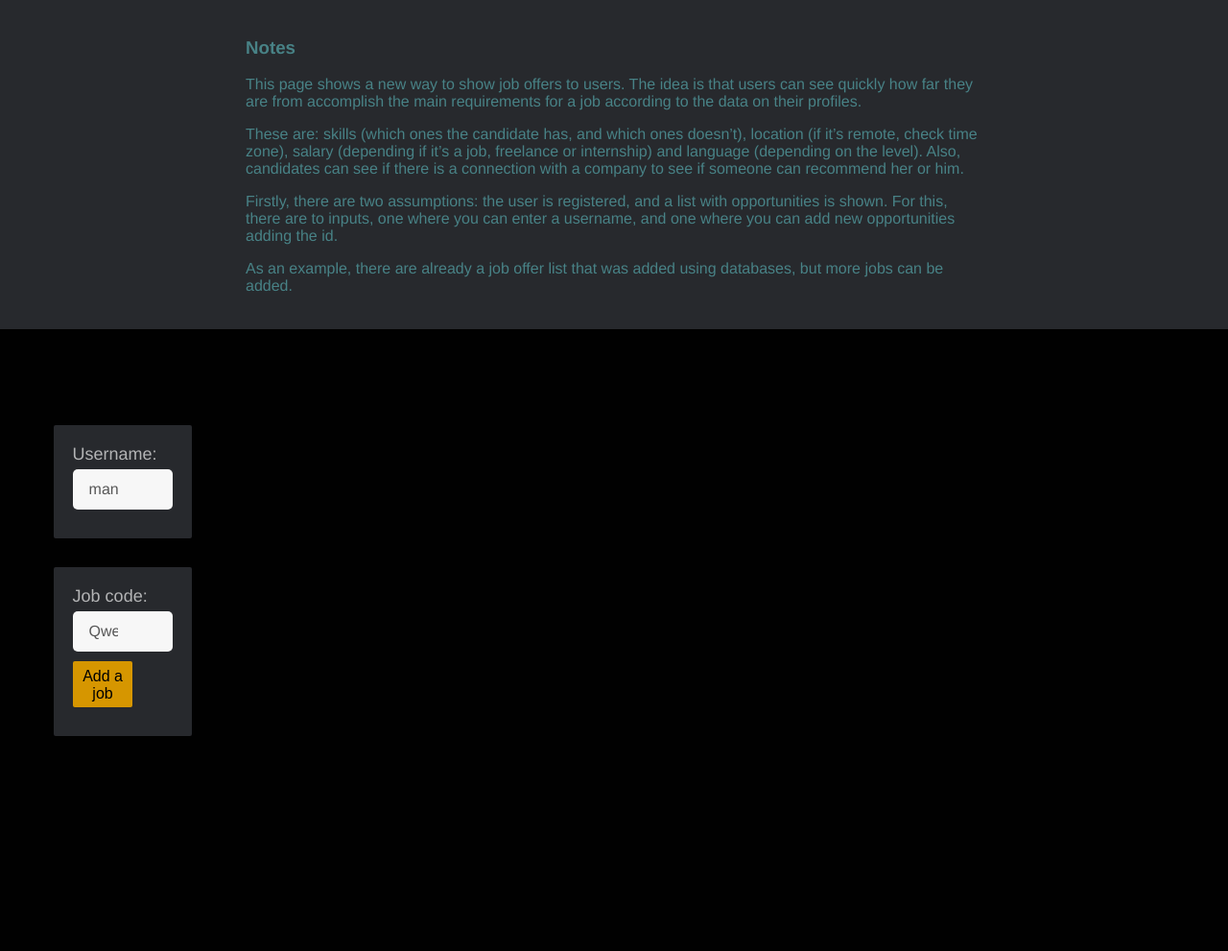
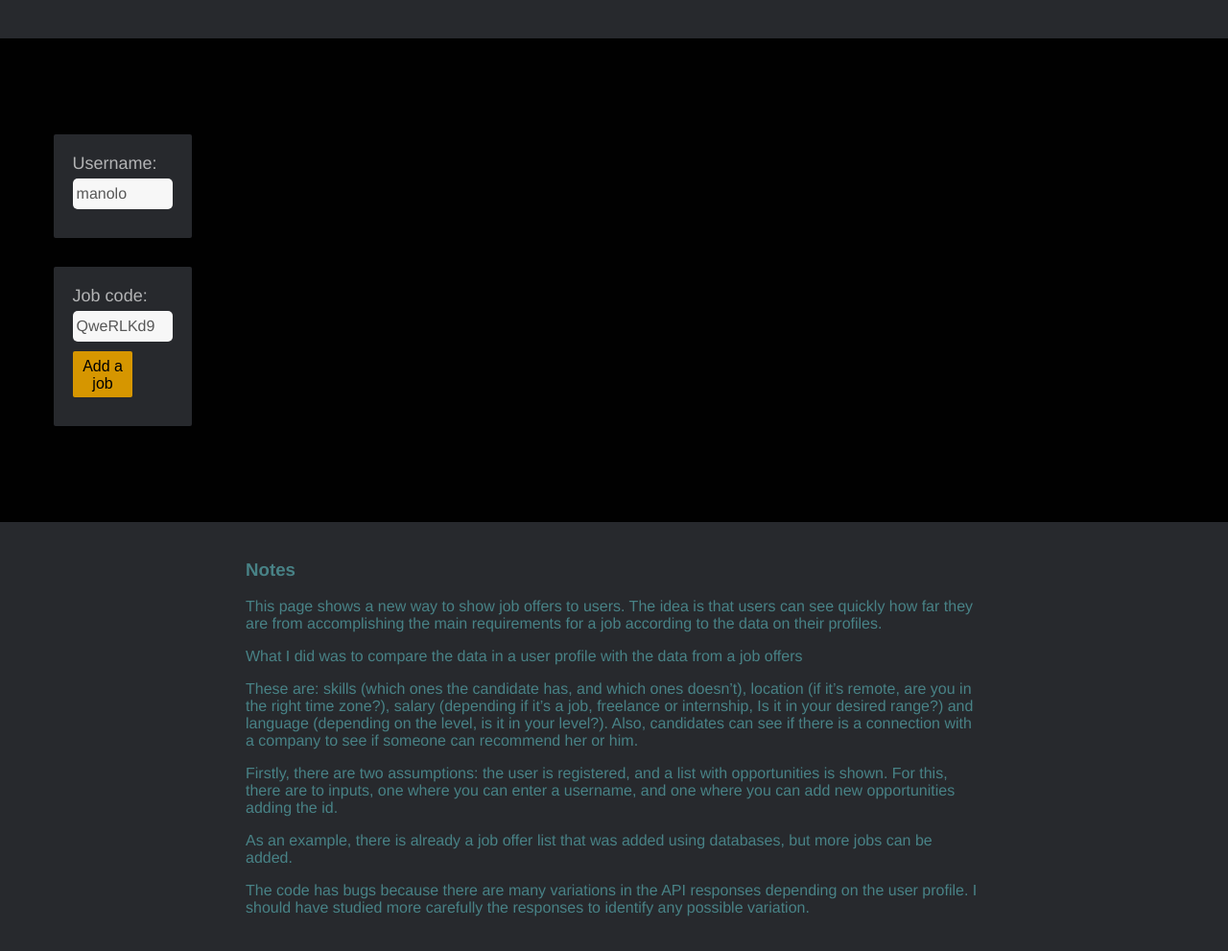
Before and after one commit to juliangantiva/torre2, a Django app: page / in a window 1280 px wide. Shown: the whole page at 96% size. Before the commit the page ends 767 px from the top, so only its background shows below. Run offline with Django 3.2, Linux system fonts and the light colour scheme; data that the repository does not hold is empty; some libraries are stand-ins or nearby versions.

Commit message:
Cleaning bugs

```diff
--- a/templates/show_info.html
+++ b/templates/show_info.html
@@ -87,7 +87,7 @@
             text-decoration: none;
             margin-left: 10%;
             padding: 7px 0 5px 0;
-            width: 10%;
+            width: 23%;
             display: block;
             text-align: center;
             cursor: pointer;
@@ -144,6 +144,10 @@
             margin: 0 5px 10px 0;
         }
 
+        .info-salary{
+            margin: 10px 5px 10px 0;
+        }
+
         /* -------------------------- */
 
         .seach-data input {
@@ -153,7 +157,7 @@
             display: inline-block;
             font: inherit;
             line-height: 1.5em;
-            padding: 0.5em 3.5em 0.5em 1em;
+            padding: 3px;
             color: #575757;
         }
 
@@ -262,7 +266,7 @@
         .job-more{
             margin-left: 5%;
             padding: 12px 0 10px 0;
-            width: 30%;
+            width: 50%;
         }
 
         /* Boxes with info ---------------------------*/
@@ -294,6 +298,10 @@
             font-size: 13px;
             padding: 10px 12px 8px 12px;
             margin: 0 5px 10px 0;
+        }
+
+        .info-salary{
+            margin: 10px 5px 10px 0;
         }
 
 
@@ -331,25 +339,7 @@
 
 <body>
 
-    <div class="menu">
-
-        <h3>Notes</h3>
-
-        <p>
-        This page shows a new way to show job offers to users. The idea is that users can see quickly how far they are from accomplish the main requirements for a job according to the data on their profiles.
-        </p>
-        <p>
-        These are: skills (which ones the candidate has, and which ones doesn’t), location (if it’s remote, check time zone), salary (depending if it’s a job, freelance or internship) and language (depending on the level). Also, candidates can see if there is a connection with a company to see if someone can recommend her or him.
-        </p>
-        <p>
-        Firstly, there are two assumptions: the user is registered, and a list with opportunities is shown. For this, there are to inputs, one where you can enter a username, and one where you can add new opportunities adding the id.
-        </p>
-        <p>
-        As an example, there are already a job offer list that was added using databases, but more jobs can be added.
-        </p>
-
-
-    </div>
+    <div class="menu"></div>
 
     <div class="menu-side">
         <div class="seach-data">
@@ -387,12 +377,40 @@
             {% endif %}
             {% if oppor.salary %}<div class="job-info">Salary: {{ oppor.salary }}</div>{% endif %}
             <div class="job-line"></div>
-            <div class="job-more" data-code="{{ oppor.code }}" data-load="0">More</div>
+            <div class="job-more" data-code="{{ oppor.code }}" data-load="0">See if it fits you</div>
 
             <div class="job-moreinfo" id="{{ oppor.code }}"></div>
         </div>
 
         {% endfor %}
+
+    </div>
+
+    <div class="menu">
+
+        <h3>Notes</h3>
+
+        <p>
+        This page shows a new way to show job offers to users. The idea is that users can see quickly how far they are from accomplishing the main requirements for a job according to the data on their profiles.
+        </p>
+        <p>
+        What I did was to compare the data in a user profile with the data from a job offers
+        </p>
+        <p>
+        These are: skills (which ones the candidate has, and which ones doesn’t), location (if it’s remote, are you in the right time zone?), salary (depending if it’s a job, freelance or internship, Is it in your desired range?) and language (depending on the level, is it in your level?). Also, candidates can see if there is a connection with a company to see if someone can recommend her or him.
+        </p>
+        <p>
+        Firstly, there are two assumptions: the user is registered, and a list with opportunities is shown. For this, there are to inputs, one where you can enter a username, and one where you can add new opportunities adding the id.
+        </p>
+        <p>
+        As an example, there is already a job offer list that was added using databases, but more jobs can be added.
+        </p>
+        <p>
+        The code has bugs because there are many variations in the API responses depending on the user profile. I should have studied more carefully the responses to identify any possible variation.
+        </p>
+
+
+
 
     </div>
 
@@ -402,7 +420,7 @@ $(document).ready(function(){
 
     $('#id_username').on('click', function(){
         $('.job-more').attr('data-load','0');
-        $('.job-more').html('More');
+        $('.job-more').html('See if it fits you');
         $('.job-moreinfo').slideUp();
         $('.msg_user').html('');
     });
@@ -436,13 +454,13 @@ $(document).ready(function(){
                         $('#'+code).slideDown();
                     } else {
                         $('.msg_user').html('User not found');
-                        $more.html('More');
+                        $more.html('See if it fits you');
                     }
 
                 },
                 error: function(){
                     console.log('ajax error')
-                    $('.job-more').html('More');
+                    $('.job-more').html('See if it fits you');
                 }
             });
 
@@ -450,10 +468,10 @@ $(document).ready(function(){
 
             $('#'+code).slideToggle();
             var text = $more.text();
-            if (text === 'More') {
+            if (text === 'See if it fits you') {
                 $more.text('Less');
             } else {
-                $more.text('More');
+                $more.text('See if it fits you');
             }
 
         }
@@ -468,8 +486,8 @@ $(document).ready(function(){
         ///Skills////////////////////////////////////////////////////
 
         var jobStrengths = data.job_strengths;
-
         var htmlSkills1 = '';
+        if (jobStrengths.error === undefined){
 
             var htmlSkills2 = '';
             var htmlSkills3 = '';
@@ -495,11 +513,19 @@ $(document).ready(function(){
 
             htmlSkills1 = htmlSkills2 + htmlSkills3;
 
+            htmlSkills1 = '<div class="info-div">'+
+            '<div class="info-title">Skills</div>'+
+            '<div class="info-linea2"></div>'+
+            htmlSkills1 +
+            '</div>';
+
+        }
+
         ///Location////////////////////////////////////////////////////
 
         var jobLocation = data.job_location;
-
         var htmlLocation1 = '';
+        if (jobLocation.error === undefined){
 
             var htmlLocation2 = '';
             var htmlLocation3 = '';
@@ -528,11 +554,19 @@ $(document).ready(function(){
                 htmlLocation1 =  htmlLocation2 + htmlLocation3;
             }
 
+            htmlLocation1 = '<div class="info-div">'+
+            '<div class="info-title">Location</div>'+
+            '<div class="info-linea2"></div>'+
+            htmlLocation1 +
+            '</div>';
+
+        }
+
         ///Salary////////////////////////////////////////////////////
 
         var jobSalary = data.job_salary;
-
         var htmlSalary1 = '';
+        if (jobSalary.error === undefined){
 
             var htmlSalary2 = '';
             var htmlSalary3 = '';
@@ -566,11 +600,19 @@ $(document).ready(function(){
 
             htmlSalary1 = htmlSalary2 + htmlSalary3 + htmlSalary4;
 
+            htmlSalary1 = '<div class="info-div">'+
+            '<div class="info-title">Salary</div>'+
+            '<div class="info-linea2"></div>'+
+            htmlSalary1 +
+            '</div>';
+
+        }
+
         ///Language////////////////////////////////////////////////////
 
         var jobLanguages = data.job_languages;
-
         var htmlLanguages1 = '';
+        if (jobLanguages.error === undefined){
 
             var htmlLanguages2 = '';
             var htmlLanguages3 = '';
@@ -596,11 +638,19 @@ $(document).ready(function(){
 
             htmlLanguages1 = htmlLanguages2 + htmlLanguages3;
 
+            htmlLanguages1 = '<div class="info-div">'+
+            '<div class="info-title">Language</div>'+
+            '<div class="info-linea2"></div>'+
+            htmlLanguages1 +
+            '</div>';
+
+        }
+
         ///Connections////////////////////////////////////////////////////
 
         var jobMembers = data.job_members;
-
         var htmlMembers1 = '';
+        if (jobMembers.error === undefined){
 
             var htmlMembers2 = '';
             aux = '';
@@ -621,37 +671,17 @@ $(document).ready(function(){
 
             htmlMembers1 = htmlMembers2;
 
-        ///////////////////////////////////////////////////////
-
-        var content = '<div class="info-div">'+
-            '<div class="info-title">Skills</div>'+
-            '<div class="info-linea2"></div>'+
-            htmlSkills1 +
-        '</div>'+
-
-        '<div class="info-div">'+
-            '<div class="info-title">Location</div>'+
-            '<div class="info-linea2"></div>'+
-            htmlLocation1 +
-        '</div>'+
-
-        '<div class="info-div">'+
-            '<div class="info-title">Salary</div>'+
-            '<div class="info-linea2"></div>'+
-            htmlSalary1 +
-        '</div>'+
-
-        '<div class="info-div">'+
-            '<div class="info-title">Language</div>'+
-            '<div class="info-linea2"></div>'+
-            htmlLanguages1 +
-        '</div>'+
-
-        '<div class="info-div">'+
+            htmlMembers1 = '<div class="info-div">'+
             '<div class="info-title">Members you know</div>'+
             '<div class="info-linea2"></div>'+
             htmlMembers1+
-        '</div>'
+            '</div>';
+
+        }
+
+        ///////////////////////////////////////////////////////
+
+        var content = htmlSkills1+htmlLocation1+htmlSalary1+htmlLanguages1+htmlMembers1
 
         return content;
     }
@@ -732,7 +762,7 @@ $(document).ready(function(){
             '<div class="job-info">'+location+'</div>'+
             '<div class="job-info">Salary: '+salary+'</div>'+
             '<div class="job-line"></div>'+
-            '<div class="job-more" data-code="'+code+'" data-load="0">More</div>'+
+            '<div class="job-more" data-code="'+code+'" data-load="0">See if it fits you</div>'+
             '<div class="job-moreinfo" id="'+code+'"></div>'+
         '</div>';
 
--- a/torre1_app/views.py
+++ b/torre1_app/views.py
@@ -10,8 +10,6 @@ from .models import Opportunity
 # - GET https://torre.co/api/opportunities/$id (gets job information of $id)
 # - POST https://search.torre.co/opportunities/_search/?[offset=$offset&size=$size&aggregate=$aggregate]
 # and https://search.torre.co/people/_search/?[offset=$offset&size=$size&aggregate=$aggregate] (search for jobs and people in general, you can see how it's being used here: https://torre.co/search).
-
-
 
 
 
@@ -45,49 +43,6 @@ def get_job(request):
 
 def get_data(request):
 
-    #################################################################################
-    #username = 'juliangantiva'
-    #username = 'manolo'
-    #params_con = {'deep': '2'} # grados de conexion
-
-    #job_id = "QweRLKd9"
-    #job_id = "0wxnG7r2"   # remoto sin horario
-    #job_id = "ldENkbr7"   # no remoto, sueldo fijo
-    #job_id = "ldEVBjr7"   # no sueldo
-    #job_id = "awKxOpdn"   # Freelancer
-    #job_id = "0wxnvpr2"   # Pasantia
-
-    # params_peo = {'offset': '0', 'size': '1', 'aggregate':'true'}
-    # params_opp = {'offset': '0', 'size': '1', 'aggregate':'true'}
-
-    #url_bio = "https://torre.bio/api/bios/{}".format(username)
-
-    #url_con = "https://torre.bio/api/people/{}/network".format(username)
-
-    # url_job = "https://torre.co/api/opportunities/{}".format(job_id)
-
-    # url_opp = "https://search.torre.co/opportunities/_search/"
-
-    # url_peo = "https://search.torre.co/people/_search/"
-
-
-
-    # r_user = requests.get(url_bio).json()
-    #r_conec = requests.get(url_con, params=params_con).json()
-    #r_job = requests.get(url_job).json()
-    # #r_people = requests.post(url_peo, params=params_peo).json()
-    # r_oppor = requests.post(url_opp, params=params_opp).json()
-
-    # r = json.dumps(r_conec)
-    # parsed = json.loads(r)
-    # r = json.dumps(parsed, indent=4, sort_keys=False)
-    # print(r)
-
-    # f= open("conec_data.txt","w+")
-    # f.write(r)
-    # f.close()
-    #################################################################################
-
     if request.is_ajax():
 
         username = request.GET.get('username')
@@ -110,162 +65,187 @@ def get_data(request):
             # r = json.dumps(r_user)
             # parsed = json.loads(r)
             # print(json.dumps(parsed, indent=4, sort_keys=False))
+            # f= open("conec_data.txt","w+")
+            # f.write(r)
+            # f.close()
 
 
             ##############################
             # Skills
 
-            user_stren  = r_user['strengths']
-            user_indus  = r_user['opportunities'][-1]['data']
-            job_stren   = r_job['strengths']
+            try:
+                user_stren  = r_user['strengths']
+                #user_indus  = r_user['opportunities'][-1]['data']
+                job_stren   = r_job['strengths']
 
-            equal_stren = []
-            for job_stren_a in job_stren:
-                equal = False
-                for user_stren_a in user_stren:
-                    if job_stren_a['code'] == user_stren_a['code']:
-                        equal = True
+                equal_stren = []
+                for job_stren_a in job_stren:
+                    equal = False
+                    for user_stren_a in user_stren:
+                        if job_stren_a['code'] == user_stren_a['code']:
+                            equal = True
 
-                equal_stren.append(1) if equal else equal_stren.append(0)
+                    equal_stren.append(1) if equal else equal_stren.append(0)
 
 
-            for ind, job_stren_a in enumerate(job_stren):
-                if equal_stren[ind] == 0:
-                    for user_indus_a in user_indus:
-                        if job_stren_a['name'] == user_indus_a['name']:
-                            equal_stren[ind] = 2
+                # for ind, job_stren_a in enumerate(job_stren):
+                #     if equal_stren[ind] == 0:
+                #         for user_indus_a in user_indus:
+                #             if job_stren_a['name'] == user_indus_a['name']:
+                #                 equal_stren[ind] = 2
 
-            for ind, job_stren_a in enumerate(job_stren):
-                job_stren_a['accomplish'] = equal_stren[ind]
+                for ind, job_stren_a in enumerate(job_stren):
+                    job_stren_a['accomplish'] = equal_stren[ind]
+
+
+            except:
+                job_stren = { 'error': True }
 
             ##############################
             # Location
 
-            timezones   = ''
-            location_job= ''
-            time_ok     = False
-            location_ok = False
-            remote      = False
+            try:
+                timezones   = ''
+                location_job= ''
+                time_ok     = False
+                location_ok = False
+                remote      = False
 
-            job_place = r_job['place']
-            if job_place['remote'] == True:
-                remote = True
-                timezoneOffSet = int(r_user['person']['location']['timezoneOffSet'])/(1000*60*60)
-                timezones = r_job['timezones']
-                timezones_min = int(timezones[0][3:6])
-                timezones_max = int(timezones[1][3:6])
-                if timezoneOffSet >= timezones_min and timezoneOffSet <= timezones_max:
-                    time_ok = True
-            else:
-                location_user = r_user['person']['location']['name']
-                location_job = r_job['place']['location'][0]['id']
-                if location_user == location_job:
-                    location_ok = True
+                job_place = r_job['place']
+                if job_place['remote'] == True:
+                    remote = True
+                    timezoneOffSet = int(r_user['person']['location']['timezoneOffSet'])/(1000*60*60)
+                    timezones = r_job['timezones']
+                    timezones_min = int(timezones[0][3:6])
+                    timezones_max = int(timezones[1][3:6])
+                    if timezoneOffSet >= timezones_min and timezoneOffSet <= timezones_max:
+                        time_ok = True
+                else:
+                    location_user = r_user['person']['location']['name']
+                    location_job = r_job['place']['location'][0]['id']
+                    if location_user == location_job:
+                        location_ok = True
 
 
-            job_location = {
-                'remote': remote,
-                'timezones': timezones,
-                'location_job': location_job,
-                'time_ok':time_ok,
-                'location_ok':location_ok,
-            }
+                job_location = {
+                    'remote': remote,
+                    'timezones': timezones,
+                    'location_job': location_job,
+                    'time_ok':time_ok,
+                    'location_ok':location_ok,
+                }
+
+            except:
+                job_location = { 'error': True }
+
 
             ##############################
             # Salary
 
-            salary_ok = 'blank'
+            try:
+                salary_ok = 'blank'
 
-            compensation    =  r_job['compensation']
-            comp_code       = compensation['code']
-            comp_currency   = compensation['currency'][0:3]
-            comp_minamount  = compensation['minAmount']
-            comp_maxamount  = compensation['maxAmount']
-            comp_periodicity= compensation['periodicity']
-            opportunity     =  r_job['opportunity']
+                compensation    =  r_job['compensation']
+                comp_code       = compensation['code']
+                comp_currency   = compensation['currency'][0:3]
+                comp_minamount  = compensation['minAmount']
+                comp_maxamount  = compensation['maxAmount']
+                comp_periodicity= compensation['periodicity']
+                opportunity     =  r_job['opportunity']
 
-            comp_minamount = to_dollar_yearly(comp_minamount, comp_currency, comp_periodicity)
-            comp_maxamount = to_dollar_yearly(comp_maxamount, comp_currency, comp_periodicity)
+                comp_minamount = to_dollar_yearly(comp_minamount, comp_currency, comp_periodicity)
+                comp_maxamount = to_dollar_yearly(comp_maxamount, comp_currency, comp_periodicity)
 
-            opportunities = r_user['opportunities']
-            if opportunity == "employee":
-                oppo_type = 'jobs'
+                opportunities = r_user['opportunities']
+                if opportunity == "employee":
+                    oppo_type = 'jobs'
 
-            if opportunity == "freelancer":
-                oppo_type = 'gigs'
+                if opportunity == "freelancer" or opportunity == "consultant":
+                    oppo_type = 'gigs'
 
-            if opportunity == "intern":
-                oppo_type = 'internships'
+                if opportunity == "intern":
+                    oppo_type = 'internships'
 
-            oppo_currency, oppo_amount, oppo_period = asign_values(opportunities,oppo_type)
+                oppo_currency, oppo_amount, oppo_period = asign_values(opportunities,oppo_type)
 
-            oppo_amount = to_dollar_yearly(oppo_amount, oppo_currency, oppo_period)
+                oppo_amount = to_dollar_yearly(oppo_amount, oppo_currency, oppo_period)
 
-            if comp_code == 'range':
-                if comp_minamount >= oppo_amount or comp_maxamount >= oppo_amount:
-                    salary_ok = 'yes'
-                else:
-                    salary_ok = 'not'
+                if comp_code == 'range':
+                    if comp_minamount >= oppo_amount or comp_maxamount >= oppo_amount:
+                        salary_ok = 'yes'
+                    else:
+                        salary_ok = 'not'
 
 
-            if comp_code == 'fixed':
-                if comp_minamount >= oppo_amount:
-                    salary_ok = 'yes'
-                else:
-                    salary_ok = 'not'
+                if comp_code == 'fixed':
+                    if comp_minamount >= oppo_amount:
+                        salary_ok = 'yes'
+                    else:
+                        salary_ok = 'not'
 
-            if comp_code == 'to-be-defined':
-                salary_ok = 'blank'
+                if comp_code == 'to-be-defined':
+                    salary_ok = 'blank'
 
-            job_salary = r_job['compensation']
-            job_salary['opportunity'] = r_job['opportunity']
-            job_salary['salary_ok'] = salary_ok
+                job_salary = r_job['compensation']
+                job_salary['opportunity'] = r_job['opportunity']
+                job_salary['salary_ok'] = salary_ok
+
+            except:
+                job_salary = { 'error': True }
 
             ##############################
             # Language
 
-            languages_user   = r_user['languages']
-            languages_job    =  r_job['languages']
+            try:
+                languages_user   = r_user['languages']
+                languages_job    =  r_job['languages']
 
 
-            equal_languaje = []
-            for lang_job_a in languages_job:
-                equal = False
-                for lang_user_a in languages_user:
-                    if lang_job_a['language']['code'] == lang_user_a['code']:
+                equal_languaje = []
+                for lang_job_a in languages_job:
+                    equal = False
+                    for lang_user_a in languages_user:
+                        if lang_job_a['language']['code'] == lang_user_a['code']:
 
-                        lang1 = languaje_fluency(lang_job_a['fluency'])
-                        lang2 = languaje_fluency(lang_user_a['fluency'])
+                            lang1 = languaje_fluency(lang_job_a['fluency'])
+                            lang2 = languaje_fluency(lang_user_a['fluency'])
 
-                        if lang1 <= lang2:
-                            equal = True
+                            if lang1 <= lang2:
+                                equal = True
 
-                equal_languaje.append(1) if equal else equal_languaje.append(0)
+                    equal_languaje.append(1) if equal else equal_languaje.append(0)
 
-            for ind, lang_job_a in enumerate(languages_job):
-                lang_job_a['accomplish'] = equal_languaje[ind]
+                for ind, lang_job_a in enumerate(languages_job):
+                    lang_job_a['accomplish'] = equal_languaje[ind]
+
+            except:
+                languages_job = { 'error': True }
 
             ##############################
             # Connections
 
-            members = r_job['members']
+            try:
+                members = r_job['members']
 
-            params = {'deep': '2'} # grados de conexion
-            url = "https://torre.bio/api/people/{}/network".format(username)
-            r = requests.get(url, params=params).json()
-            connections = r['graph']['nodes']
+                params = {'deep': '2'} # grados de conexion
+                url = "https://torre.bio/api/people/{}/network".format(username)
+                r = requests.get(url, params=params).json()
+                connections = r['graph']['nodes']
 
-            equal_connections = []
-            for member_a in members:
-                equal = False
-                for connection_a in connections:
-                    if member_a['person']['username'] == connection_a['metadata']['publicId']:
-                        equal = True
+                equal_connections = []
+                for member_a in members:
+                    equal = False
+                    for connection_a in connections:
+                        if member_a['person']['username'] == connection_a['metadata']['publicId']:
+                            equal = True
 
-                equal_connections.append(1) if equal else equal_connections.append(0)
+                    equal_connections.append(1) if equal else equal_connections.append(0)
 
-            for ind, member_a in enumerate(members):
-                member_a['accomplish'] = equal_connections[ind]
+                for ind, member_a in enumerate(members):
+                    member_a['accomplish'] = equal_connections[ind]
+
+            except:
+                members = { 'error': True }
 
             ##############################
 
```
Lines whose indentation alone changed are shown as unchanged.
